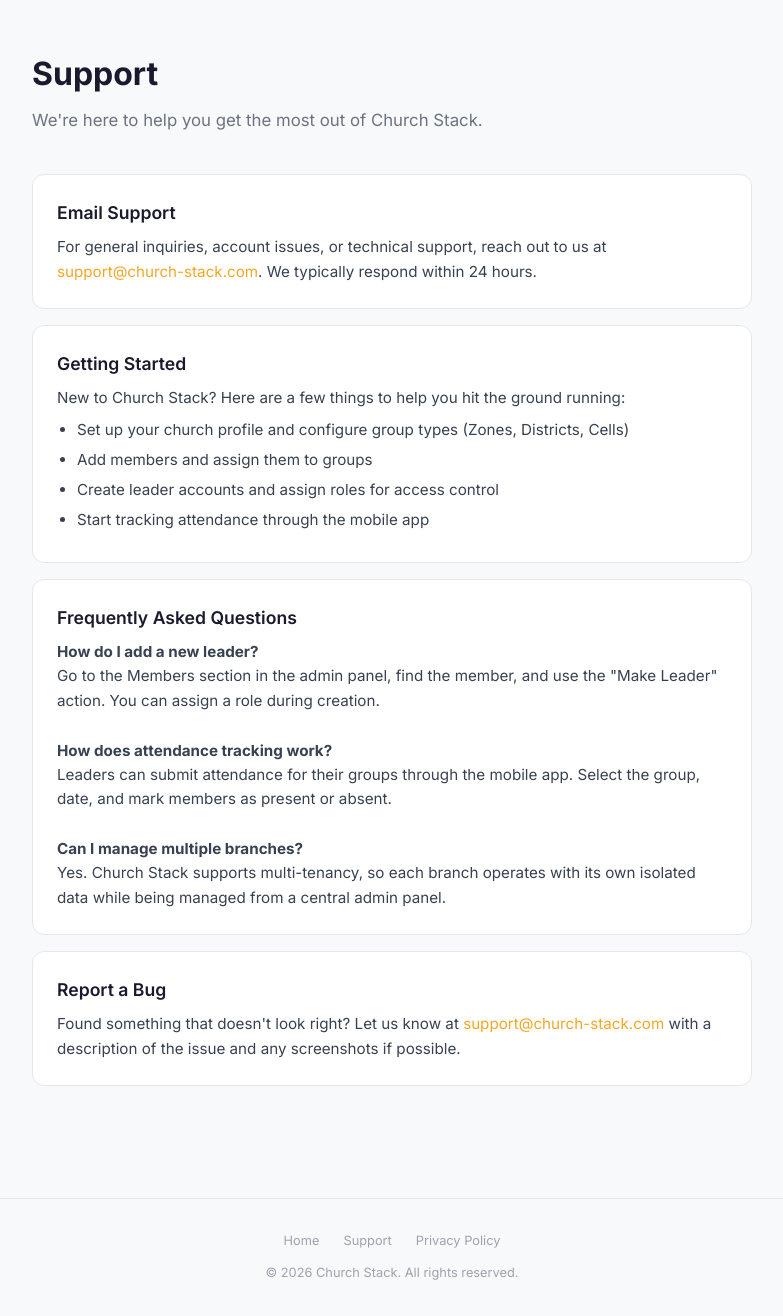
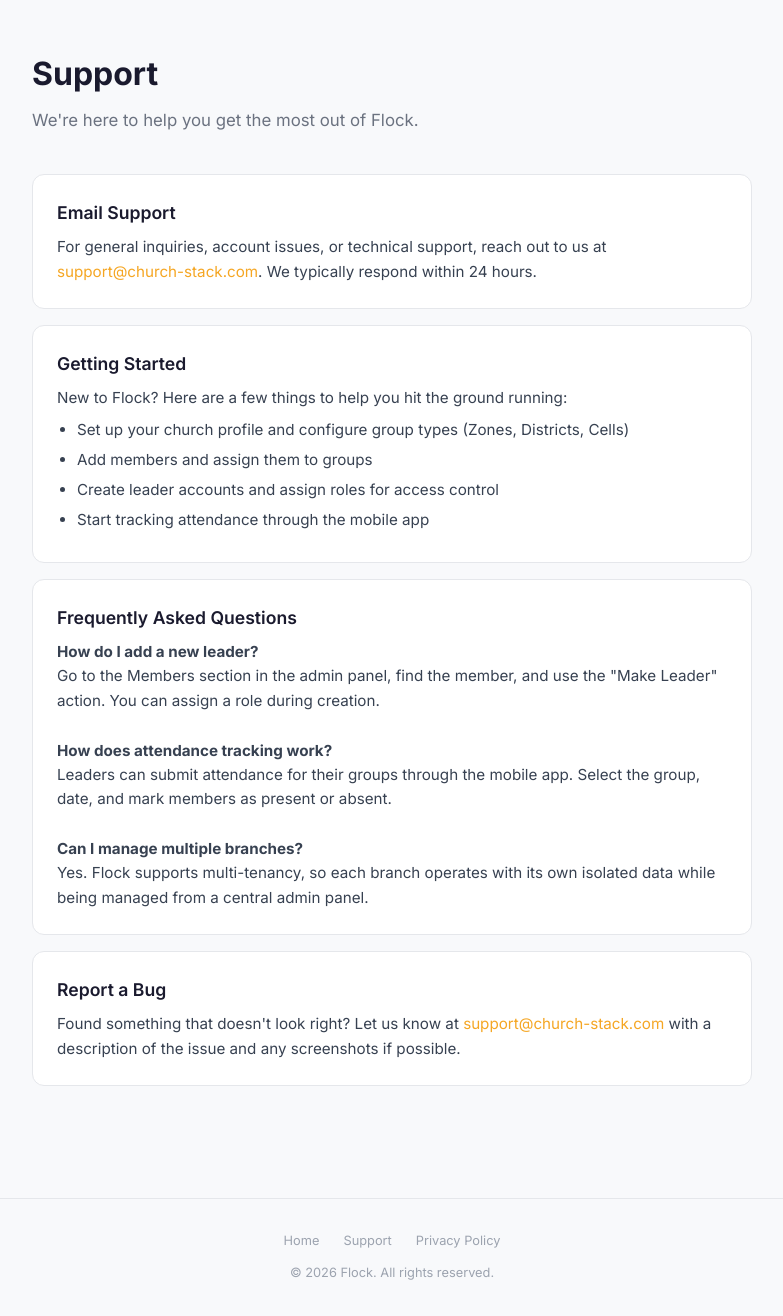
Before and after one commit to First-Love-London-Devs/flock, a Laravel app: page /support in a window 1280 px wide. Shown: the part 65-1381 px from the top of the page, without its empty margins (248-1031 px from the left). Run offline with Laravel 10, Linux system fonts and the light colour scheme.

Commit message:
chore(site): rebrand public site text from Church Stack to Flock
Footer, /support and /privacy now name Flock. Page titles, meta tags and
logo alt text already said Flock. The church-stack.com domain, URLs and
support@church-stack.com are unchanged pending the domain decision.

Adds PublicSiteBrandingTest so the old name can't creep back.

Co-Authored-By: Claude Opus 5.5 <noreply@anthropic.com>

```diff
--- a/resources/views/layouts/public.blade.php
+++ b/resources/views/layouts/public.blade.php
@@ -68,7 +68,7 @@
                 <a href="/support">Support</a>
                 <a href="/privacy">Privacy Policy</a>
             </div>
-            <p>&copy; {{ date('Y') }} Church Stack. All rights reserved.</p>
+            <p>&copy; {{ date('Y') }} Flock. All rights reserved.</p>
         </footer>
     </body>
 </html>
--- a/resources/views/privacy.blade.php
+++ b/resources/views/privacy.blade.php
@@ -8,7 +8,7 @@
 
     <div class="section">
         <h2>Overview</h2>
-        <p>Church Stack ("we", "our", or "us") is committed to protecting the privacy of our users. This Privacy Policy explains how we collect, use, and safeguard your personal information when you use our platform and mobile application.</p>
+        <p>Flock ("we", "our", or "us") is committed to protecting the privacy of our users. This Privacy Policy explains how we collect, use, and safeguard your personal information when you use our platform and mobile application.</p>
     </div>
 
     <div class="section">
@@ -26,7 +26,7 @@
         <h2>How We Use Your Information</h2>
         <p>We use the information we collect to:</p>
         <ul>
-            <li>Provide and maintain the Church Stack platform</li>
+            <li>Provide and maintain the Flock platform</li>
             <li>Enable church administrators to manage their members, groups, and attendance</li>
             <li>Send important notifications about your account or our services</li>
             <li>Improve and develop new features for the platform</li>
@@ -36,7 +36,7 @@
 
     <div class="section">
         <h2>Data Ownership & Multi-Tenancy</h2>
-        <p>Each church on Church Stack operates within its own isolated environment. Church data is separated and not shared between organisations. Church administrators are responsible for the data they enter about their members and should ensure they have appropriate consent to store this information.</p>
+        <p>Each church on Flock operates within its own isolated environment. Church data is separated and not shared between organisations. Church administrators are responsible for the data they enter about their members and should ensure they have appropriate consent to store this information.</p>
     </div>
 
     <div class="section">
--- a/resources/views/support.blade.php
+++ b/resources/views/support.blade.php
@@ -4,7 +4,7 @@
 
 @section('content')
     <h1 class="page-title">Support</h1>
-    <p class="page-subtitle">We're here to help you get the most out of Church Stack.</p>
+    <p class="page-subtitle">We're here to help you get the most out of Flock.</p>
 
     <div class="card">
         <h3>Email Support</h3>
@@ -13,7 +13,7 @@
 
     <div class="card">
         <h3>Getting Started</h3>
-        <p>New to Church Stack? Here are a few things to help you hit the ground running:</p>
+        <p>New to Flock? Here are a few things to help you hit the ground running:</p>
         <ul style="padding-left: 1.25rem; list-style: disc; margin-top: 0.5rem;">
             <li style="color: #374151; font-size: 0.95rem; margin-bottom: 0.35rem;">Set up your church profile and configure group types (Zones, Districts, Cells)</li>
             <li style="color: #374151; font-size: 0.95rem; margin-bottom: 0.35rem;">Add members and assign them to groups</li>
@@ -31,7 +31,7 @@
         Leaders can submit attendance for their groups through the mobile app. Select the group, date, and mark members as present or absent.</p>
         <br>
         <p><strong>Can I manage multiple branches?</strong><br>
-        Yes. Church Stack supports multi-tenancy, so each branch operates with its own isolated data while being managed from a central admin panel.</p>
+        Yes. Flock supports multi-tenancy, so each branch operates with its own isolated data while being managed from a central admin panel.</p>
     </div>
 
     <div class="card">
--- a/resources/views/welcome.blade.php
+++ b/resources/views/welcome.blade.php
@@ -984,7 +984,7 @@
             </div>
         </div>
         <div class="footer-bottom">
-            &copy; {{ date('Y') }} Church Stack. All rights reserved.
+            &copy; {{ date('Y') }} Flock. All rights reserved.
         </div>
     </div>
 </footer>
```
Also changed, not shown: tests/Feature/PublicSiteBrandingTest.php (added, +41 -0 lines).
